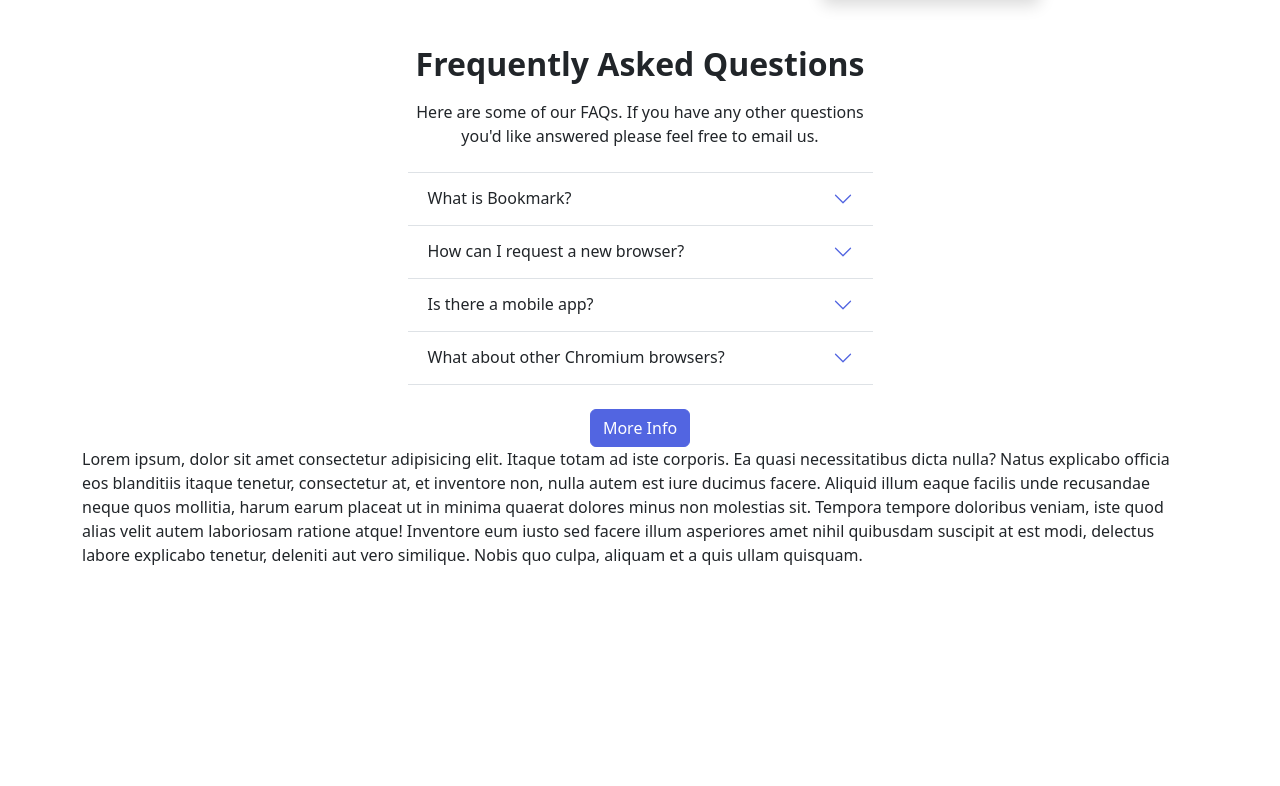
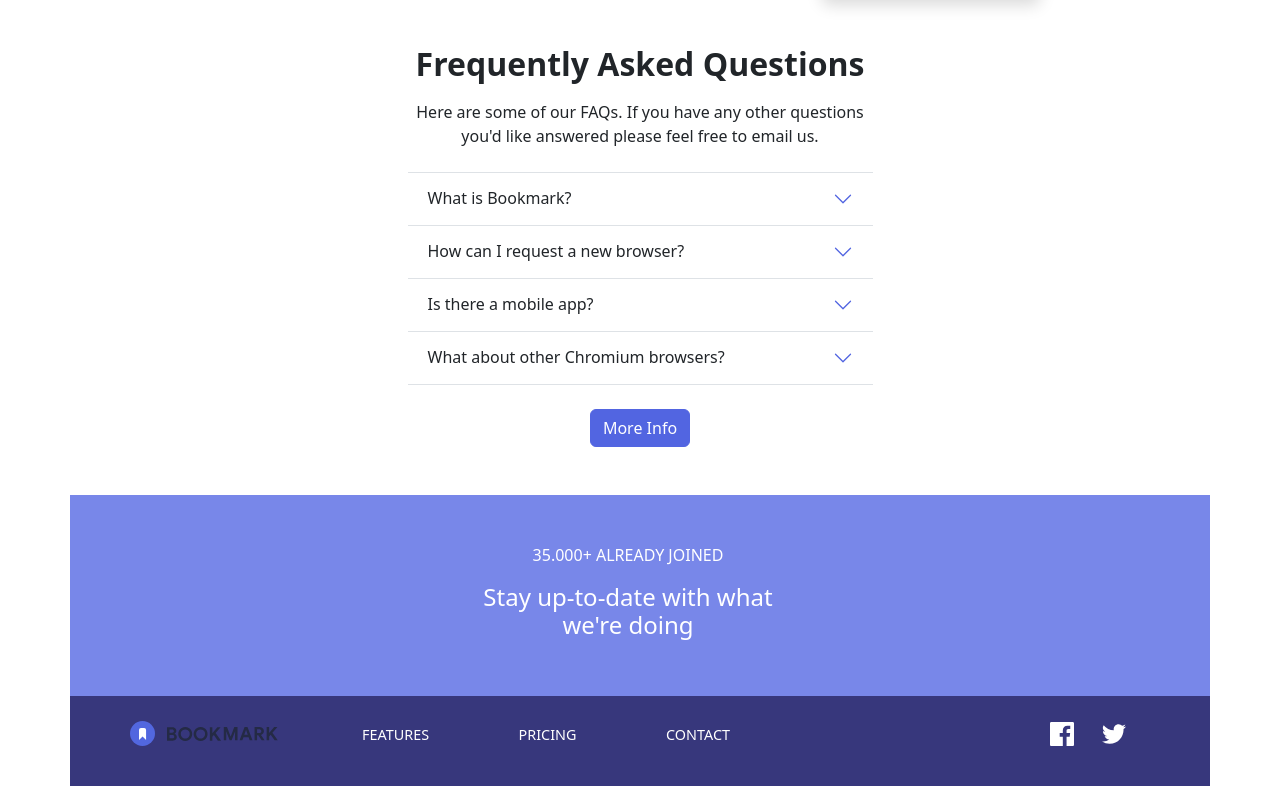
Before and after one commit to Mika7596/1.2_Bootstrap, a website: page index.html in a window 1280 px wide. Shown: the part 1699-2485 px from the top of the page. Before the commit the page ends 2266 px from the top, so only its background shows below. Drawn offline with nearby package versions, Linux system fonts and the light colour scheme.

Commit message:
Afegit el footer i els seus dissenys.

```diff
--- a/index.html
+++ b/index.html
@@ -122,7 +122,8 @@
       </button>
     </div>
     <h2 class="fw-bolder col-4 mx-auto text-justify mt-5">Download the extension</h2>
-    <p class="col-5 mx-auto text-justify my-3">We've got more browsers in the pipeline. Please do let us know if you've got a favorite you'd like us to prioritize.</p>
+    <p class="col-5 mx-auto text-justify my-3">We've got more browsers in the pipeline. Please do let us know if you've
+      got a favorite you'd like us to prioritize.</p>
 
     <div class="container mt-5">
       <div class="row d-flex cards-row mx-auto">
@@ -157,56 +158,97 @@
     </div>
 
     <h2 class="fw-bolder col-5 mx-auto text-justify mt-5">Frequently Asked Questions</h2>
-    <p class="col-5 mx-auto text-justify my-3">Here are some of our FAQs. If you have any other questions you'd like answered please feel free to email us.</p>
-    <div class=" col-5 mx-auto text-justify">
+    <p class="col-5 mx-auto text-justify my-3">Here are some of our FAQs. If you have any other questions you'd like
+      answered please feel free to email us.</p>
+    <div class=" col-5 mx-auto text-justify mb-5">
       <div class="accordion accordion-flush my-4 item-accor-1" id="accordionFlushExample">
         <div class="accordion-item">
           <h2 class="accordion-header">
-          <button class="accordion-button collapsed" type="button" data-bs-toggle="collapse" data-bs-target="#flush-collapseOne" aria-expanded="false" aria-controls="flush-collapseOne">
+            <button class="accordion-button collapsed" type="button" data-bs-toggle="collapse"
+              data-bs-target="#flush-collapseOne" aria-expanded="false" aria-controls="flush-collapseOne">
               What is Bookmark?
             </button>
           </h2>
           <div id="flush-collapseOne" class="accordion-collapse collapse" data-bs-parent="#accordionFlushExample">
-          <div class="accordion-body">Lorem ipsum dolor sit amet consectetur adipisicing elit. Autem iure nesciunt est quam sint voluptates id culpa quidem harum in facilis ut, ullam veritatis quos eaque consectetur, delectus animi expedita odit? Sed corrupti iste neque sapiente illo fuga quam sequi. Voluptatibus nobis suscipit dignissimos aspernatur dolore aperiam reiciendis? Aliquam, reprehenderit.</div>
+            <div class="accordion-body">Lorem ipsum dolor sit amet consectetur adipisicing elit. Autem iure nesciunt est
+              quam sint voluptates id culpa quidem harum in facilis ut, ullam veritatis quos eaque consectetur, delectus
+              animi expedita odit? Sed corrupti iste neque sapiente illo fuga quam sequi. Voluptatibus nobis suscipit
+              dignissimos aspernatur dolore aperiam reiciendis? Aliquam, reprehenderit.</div>
           </div>
         </div>
         <div class="accordion-item">
           <h2 class="accordion-header">
-          <button class="accordion-button collapsed" type="button" data-bs-toggle="collapse" data-bs-target="#flush-collapseTwo" aria-expanded="false" aria-controls="flush-collapseTwo">
+            <button class="accordion-button collapsed" type="button" data-bs-toggle="collapse"
+              data-bs-target="#flush-collapseTwo" aria-expanded="false" aria-controls="flush-collapseTwo">
               How can I request a new browser?
             </button>
           </h2>
           <div id="flush-collapseTwo" class="accordion-collapse collapse" data-bs-parent="#accordionFlushExample">
-          <div class="accordion-body">Lorem ipsum dolor sit amet consectetur adipisicing elit. Ad officiis alias dolor magni accusantium. Repellendus facere, repellat animi nihil harum nobis est dolores fugit corporis reprehenderit quae itaque quibusdam delectus. Sit soluta totam assumenda praesentium tempora placeat, vero reiciendis id!</div>
+            <div class="accordion-body">Lorem ipsum dolor sit amet consectetur adipisicing elit. Ad officiis alias dolor
+              magni accusantium. Repellendus facere, repellat animi nihil harum nobis est dolores fugit corporis
+              reprehenderit quae itaque quibusdam delectus. Sit soluta totam assumenda praesentium tempora placeat, vero
+              reiciendis id!</div>
           </div>
         </div>
         <div class="accordion-item">
           <h2 class="accordion-header">
-          <button class="accordion-button collapsed" type="button" data-bs-toggle="collapse" data-bs-target="#flush-collapseThree" aria-expanded="false" aria-controls="flush-collapseThree">
+            <button class="accordion-button collapsed" type="button" data-bs-toggle="collapse"
+              data-bs-target="#flush-collapseThree" aria-expanded="false" aria-controls="flush-collapseThree">
               Is there a mobile app?
             </button>
           </h2>
           <div id="flush-collapseThree" class="accordion-collapse collapse" data-bs-parent="#accordionFlushExample">
-          <div class="accordion-body">Lorem ipsum dolor sit amet consectetur adipisicing elit. Nesciunt quos vero veniam iusto, error dolorum. Modi magni pariatur cupiditate vero.</div>
+            <div class="accordion-body">Lorem ipsum dolor sit amet consectetur adipisicing elit. Nesciunt quos vero
+              veniam iusto, error dolorum. Modi magni pariatur cupiditate vero.</div>
           </div>
         </div>
         <div class="accordion-item">
           <h2 class="accordion-header">
-          <button class="accordion-button collapsed" type="button" data-bs-toggle="collapse" data-bs-target="#flush-collapseFour" aria-expanded="false" aria-controls="flush-collapseFour">
+            <button class="accordion-button collapsed" type="button" data-bs-toggle="collapse"
+              data-bs-target="#flush-collapseFour" aria-expanded="false" aria-controls="flush-collapseFour">
               What about other Chromium browsers?
             </button>
           </h2>
           <div id="flush-collapseFour" class="accordion-collapse collapse" data-bs-parent="#accordionFlushExample">
-          <div class="accordion-body">Lorem ipsum dolor sit amet consectetur adipisicing elit. Sunt modi nam, ab dolorum qui obcaecati esse! Nam quasi perferendis dolorem sint ab possimus sunt aliquid consequuntur ratione. Magnam vitae eum placeat tempore quibusdam tempora rem!</div>
+            <div class="accordion-body">Lorem ipsum dolor sit amet consectetur adipisicing elit. Sunt modi nam, ab
+              dolorum qui obcaecati esse! Nam quasi perferendis dolorem sint ab possimus sunt aliquid consequuntur
+              ratione. Magnam vitae eum placeat tempore quibusdam tempora rem!</div>
           </div>
         </div>
       </div>
 
-    <button class="btn btn-primary text-justify" >More Info</button>
+      <button class="btn btn-primary text-justify">More Info</button>
     </div>
 
-    <div>Lorem ipsum, dolor sit amet consectetur adipisicing elit. Itaque totam ad iste corporis. Ea quasi necessitatibus dicta nulla? Natus explicabo officia eos blanditiis itaque tenetur, consectetur at, et inventore non, nulla autem est iure ducimus facere. Aliquid illum eaque facilis unde recusandae neque quos mollitia, harum earum placeat ut in minima quaerat dolores minus non molestias sit. Tempora tempore doloribus veniam, iste quod alias velit autem laboriosam ratione atque! Inventore eum iusto sed facere illum asperiores amet nihil quibusdam suscipit at est modi, delectus labore explicabo tenetur, deleniti aut vero similique. Nobis quo culpa, aliquam et a quis ullam quisquam.</div>
+
   </main>
+
+  <footer class="container">
+    <div class="footer-top row p-5">
+      <div class="fw-lighter row ">
+        <p class="col-12 text-justify">35.000+ ALREADY JOINED</p>
+      </div>
+      <div class="row">
+        <h4 class="col-4 mx-auto text-justify">Stay up-to-date with what we're doing</h4>
+      </div>
+    </div>
+    <div class="footer-but d-flex row px-5 py-4">
+      <div class="footer-left d-flex col-md-8 row">
+        <div class="col-4">
+          <img src="./Imagenes/logo-bookmark.svg" alt="">
+        </div>
+        <ul class="footer-list d-flex col-7 ms-2 mt-1">
+          <li><a href="#">FEATURES</a></li>
+          <li><a href="#">PRICING</a></li>
+          <li><a href="#">CONTACT</a></li>
+        </ul>
+      </div>
+      <div class="footer-right text-md-end col-md-4">
+        <a href="#"><img src="./Imagenes/icon-facebook.svg" alt="" class="mx-4 social"></a>
+        <a href="#"><img src="./Imagenes/icon-twitter.svg" alt="" class="social"></a>
+      </div>
+    </div>
+  </footer>
   <script src="node_modules/bootstrap/dist/js/bootstrap.bundle.min.js"></script>
 </body>
 
--- a/sass/custom.scss
+++ b/sass/custom.scss
@@ -68,3 +68,29 @@
     color: #{$secondary};
     cursor: pointer;
 }
+
+.footer-top{
+    background-color: #7887e9;
+}
+
+.footer-but{
+    background-color: rgb(55, 55, 124);
+}
+
+footer, footer a, footer li{
+    color: white;
+    text-decoration: none;
+    list-style: none;
+}
+
+.footer-list{
+    justify-content: space-between;
+    font-size: 0.9rem;
+}
+
+footer li a:hover{
+    color: #{$secondary}
+}
+.social:hover{
+    filter: invert(76%) sepia(71%) saturate(6864%) hue-rotate(331deg) brightness(107%) contrast(96%);
+}
```
Also changed, not shown: sass/custom.css, 1 other file. Lines whose indentation alone changed are shown as unchanged.
